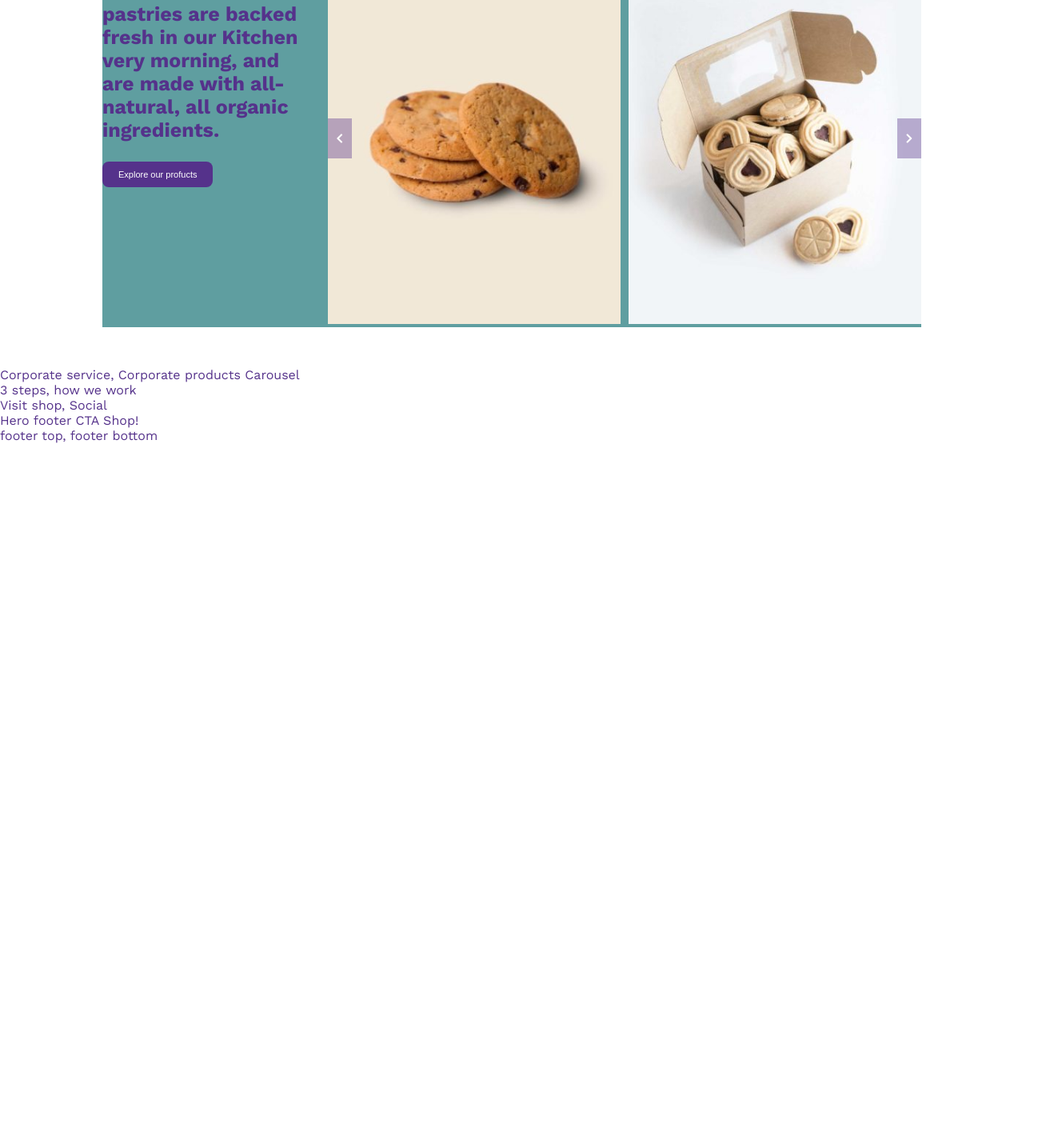
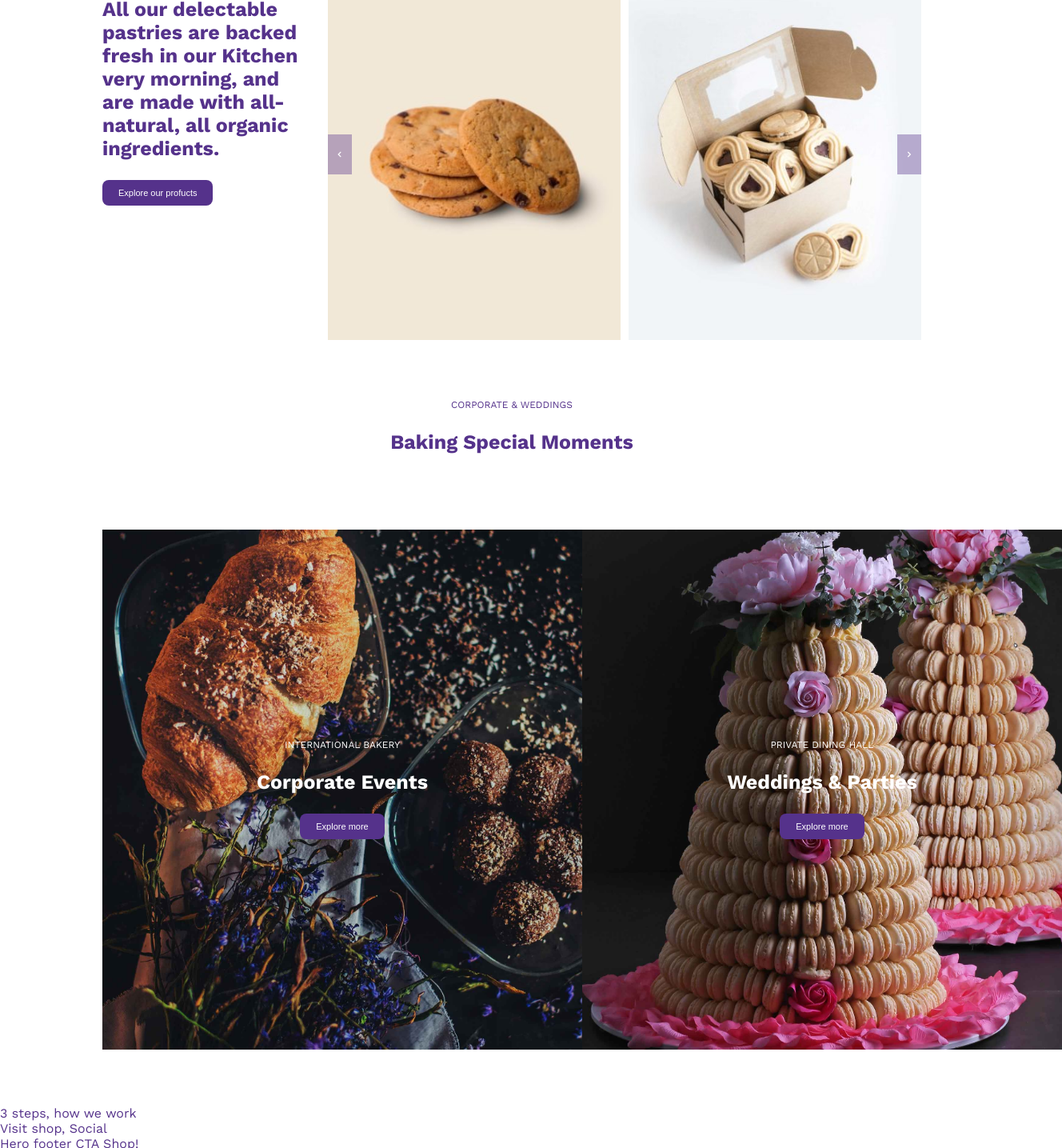
Before and after one commit to mariklim/proj-html-vuejs, a Vue app: page / in a window 1280 px wide. Shown: the part 952-2387 px from the top of the page at 80% size, 1328 px wide, since content can reach past the window. Before the commit the page ends 1506 px from the top, so only its background shows below. Built offline with nearby package versions, Linux system fonts and the light colour scheme.

Commit message:
aggiunto section corporate

```diff
--- a/src/assets/style/common.scss
+++ b/src/assets/style/common.scss
@@ -55,16 +55,5 @@ a{
     border: 0;
     padding: .3125rem .625rem;
     cursor: pointer;
+    font-size: .5rem
 }
-
-//Typo
-    .section_small_title {
-        font-weight: 400;
-        font-size: 0.625rem;
-        text-transform: uppercase;
-      }
-
-    .semibold_section_title{
-        font-size: 1.5625rem;
-        padding: 1.5625rem 0;
-    }
--- a/src/assets/style/variables.scss
+++ b/src/assets/style/variables.scss
@@ -6,3 +6,29 @@ $main_color:  #55328b;
     width: 80%;
     margin: auto;
 }
+
+@mixin margin_top_bottom_70px{
+    margin-top: 4.375rem;
+    margin-bottom: 4.375rem;
+}
+
+
+//typo
+
+//stile per l'intestazione delle sezioni:
+@mixin section_header{
+    h5{
+        font-weight: 400;
+        font-size: .75rem;
+        text-transform: uppercase;
+    };
+    h3{
+        font-size: 1.5625rem;
+        padding: 1.5625rem 0;
+    }
+    p {
+        font-size: 0.9375rem;
+        line-height: 1.5625rem;
+        padding: 1.5625rem 0;
+      }
+}
--- a/src/components/Hero.vue
+++ b/src/components/Hero.vue
@@ -2,7 +2,7 @@
   <section class="header-hero">
     <div class="container hero">
       <div class="text">
-        <h5 class="section_small_title">FRESH & TASTY BAKERY EVERY DAY</h5>
+        <h5>FRESH & TASTY BAKERY EVERY DAY</h5>
         <h2>The Perfect Fresh Bread</h2>
         <p>
           Cras consequat lectus vestibulum tortor pulvinar, quis euismod nisl
@@ -24,7 +24,9 @@ export default {
 <style lang="scss">
 @import "../assets/style/variables.scss";
 @import "../assets/style/common.scss";
+
 .header-hero {
+  @include section_header;
   margin-top: -9.375rem;
   height: 56.25rem;
   background-image: url("../assets/image/hero-header-bakery.jpg");
@@ -32,8 +34,8 @@ export default {
   background-repeat: no-repeat;
   background-position: center center;
   padding: 6.25rem 0;
-  .container{
-   &.hero{
+  .container {
+    &.hero {
       background-color: transparent;
       @include container_80;
       margin-top: 200px;
@@ -44,11 +46,6 @@ export default {
           font-family: "Lora", serif;
           font-size: 3.125rem;
         }
-      p {
-        font-size: .9375rem;
-        line-height: 1.5625rem;
-        padding: 1.5625rem 0;
-      }
       }
     }
   }
--- a/src/components/Main/Corporate.vue
+++ b/src/components/Main/Corporate.vue
@@ -1,15 +1,75 @@
 <template>
-<div>Corporate service, Corporate products Carousel</div>
-
+  <div class="corporate">
+    <h5>CORPORATE & WEDDINGS</h5>
+    <h3>Baking Special Moments</h3>
+    <div class="corporate_cards">
+      <div class="card corporate">
+        <div class="card corporate active">
+          <span>
+            <h5>INTERNATIONAL BAKERY</h5>
+            <h3>Corporate Events</h3>
+            <button class="btn_lilac">Explore more</button>
+          </span>
+        </div>
+      </div>
+      <div class="card wedding">
+        <div class="card wedding active">
+          <span>
+            <h5>PRIVATE DINING HALL</h5>
+            <h3>Weddings & Parties</h3>
+            <button class="btn_lilac">Explore more</button>
+          </span>
+        </div>
+      </div>
+    </div>
+  </div>
 </template>
 
 <script>
 export default {
-    name:"Corporate"
-
-}
+  name: "Corporate",
+};
 </script>
 
 <style lang="scss">
+@import "../../assets/style/common";
+@import "../../assets/style/variables";
 
+.corporate {
+  @include section_header;
+  @include container_80;
+  //   @include margin_top_bottom_70px;
+  text-align: center;
+  .corporate_cards {
+    @include margin_top_bottom_70px;
+    display: flex;
+    justify-content: space-between;
+    .card {
+      width: 37.5rem;
+      height: 40.625rem;
+      background-color: coral;
+      &.corporate {
+        background-image: url("../../assets/image/corporate-bg.jpg");
+        background-size: cover;
+        &.active {
+          background-image: url("../../assets/image/corporate-hover-bg.jpg");
+        }
+      }
+      &.wedding {
+        background-image: url("../../assets/image/wedding-bg.jpg");
+        background-size: cover;
+        &.active {
+          background-image: url("../../assets/image/wedding-hover-bg.jpg");
+        }
+      }
+      .active {
+        display: flex;
+        justify-content: center;
+        align-items: center;
+        color: white;
+        text-align: center;
+      }
+    }
+  }
+}
 </style>
--- a/src/components/Main/Products.vue
+++ b/src/components/Main/Products.vue
@@ -3,8 +3,8 @@
     <div class="products">
       <div class="our_products">
         <div class="text">
-          <h5 class="section_small_title">OUR PRODUCTS</h5>
-          <h3 class="semibold_section_title">
+          <h5>OUR PRODUCTS</h5>
+          <h3>
             All our delectable pastries are backed fresh in our Kitchen very
             morning, and are made with all-natural, all organic ingredients.
           </h3>
@@ -50,11 +50,12 @@ export default {
 @import "../../assets/style/variables";
 .products {
   @include container_80;
+  @include section_header;
+  @include margin_top_bottom_70px;
   display: flex;
   justify-content: space-between;
-  margin-top: 3.125rem;
-  margin-bottom: 3.125rem;
-  background-color: cadetblue;
+  // margin-top: 4.375rem;
+  // margin-bottom: 4.375rem;
   .our_products {
     width: 30%;
     & .text {
```
Lines whose indentation alone changed are shown as unchanged.
